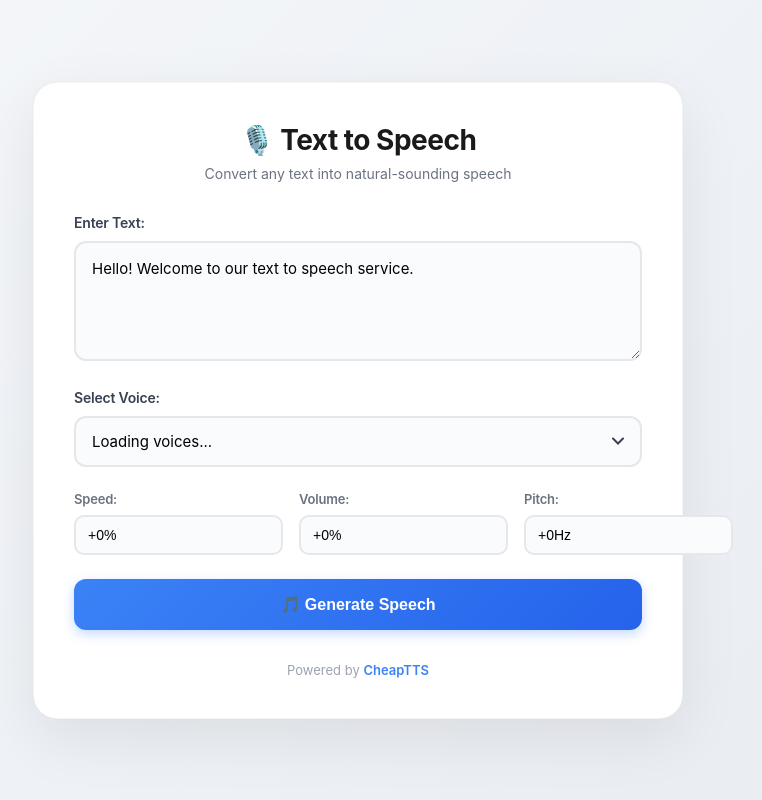
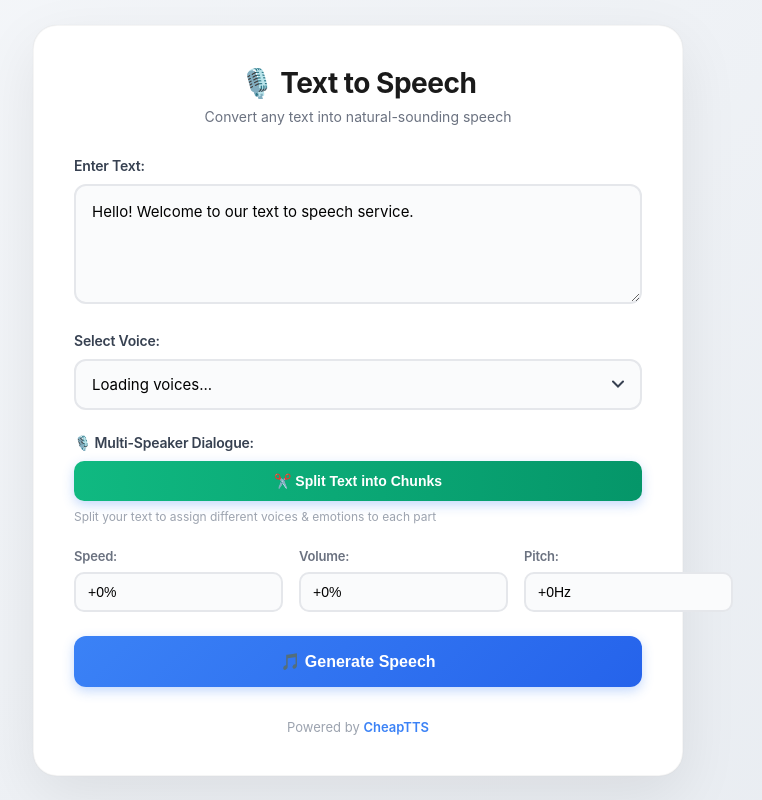
Before and after one commit to Hamza750802/TTS, a Flask app: template webapp/templates/embed.html in a window 1280 px wide. Shown: the whole page, without its empty margins (282-1044 px from the left). Run offline with Flask 3, Linux system fonts and the light colour scheme; the template is opened without the code that fills it, so the values that code supplies are empty; some libraries are stand-ins or nearby versions.

Commit message:
CRITICAL FIX: Add visible Split Text button to embed widget
- Added always-visible Split Text button to embed.html (was hidden before)
- Added CSS styling for split buttons
- Updated clear button visibility toggle
- Both embed and widget_public now have visible multi-speaker controls

```diff
--- a/webapp/templates/embed.html
+++ b/webapp/templates/embed.html
@@ -309,6 +309,31 @@
             font-size: 13px;
             padding: 8px 12px;
         }
+
+        .split-btn {
+            padding: 12px 20px;
+            background: linear-gradient(90deg, #10b981, #059669);
+            color: white;
+            border: none;
+            border-radius: 10px;
+            font-size: 14px;
+            font-weight: 600;
+            cursor: pointer;
+            transition: all 0.2s;
+        }
+
+        .split-btn:hover {
+            transform: translateY(-1px);
+            box-shadow: 0 4px 12px rgba(16, 185, 129, 0.3);
+        }
+
+        .split-btn.secondary {
+            background: linear-gradient(90deg, #ef4444, #dc2626);
+        }
+
+        .split-btn.secondary:hover {
+            box-shadow: 0 4px 12px rgba(239, 68, 68, 0.3);
+        }
     </style>
 </head>
 <body>
@@ -335,14 +360,20 @@
             </select>
         </div>
 
+        <!-- Multi-Speaker Action Button (Always Visible) -->
+        <div class="form-group">
+            <label>🎙️ Multi-Speaker Dialogue:</label>
+            <div style="display: flex; gap: 10px;">
+                <button type="button" class="split-btn" onclick="splitTextIntoChunks()">✂️ Split Text into Chunks</button>
+                <button type="button" class="split-btn secondary" onclick="clearChunks()" id="clearChunksBtn" style="display: none;">🗑️ Clear Chunks</button>
+            </div>
+            <p style="color: #9ca3af; font-size: 12px; margin-top: 8px;">Split your text to assign different voices & emotions to each part</p>
+        </div>
+
         <!-- Multi-Speaker Chunks Section -->
         <div class="chunks-section" id="chunksSection" style="display: none;">
             <div class="chunks-header">
-                <span class="chunks-title">🎙️ Multi-Speaker Dialogue</span>
-                <div class="chunks-actions">
-                    <button type="button" class="chunk-btn" onclick="splitTextIntoChunks()">Split Text</button>
-                    <button type="button" class="chunk-btn" onclick="clearChunks()">Clear</button>
-                </div>
+                <span class="chunks-title">🎭 Dialogue Chunks</span>
             </div>
             <div id="chunksList"></div>
         </div>
@@ -481,12 +512,14 @@
 
             renderChunks();
             document.getElementById('chunksSection').style.display = 'block';
+            document.getElementById('clearChunksBtn').style.display = 'inline-block';
         }
 
         function clearChunks() {
             chunkState = [];
             renderChunks();
             document.getElementById('chunksSection').style.display = 'none';
+            document.getElementById('clearChunksBtn').style.display = 'none';
         }
 
         function renderChunks() {
```
